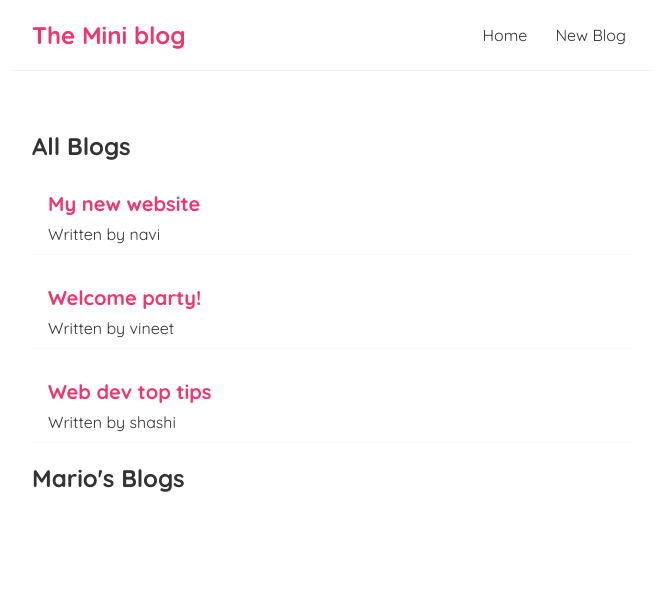
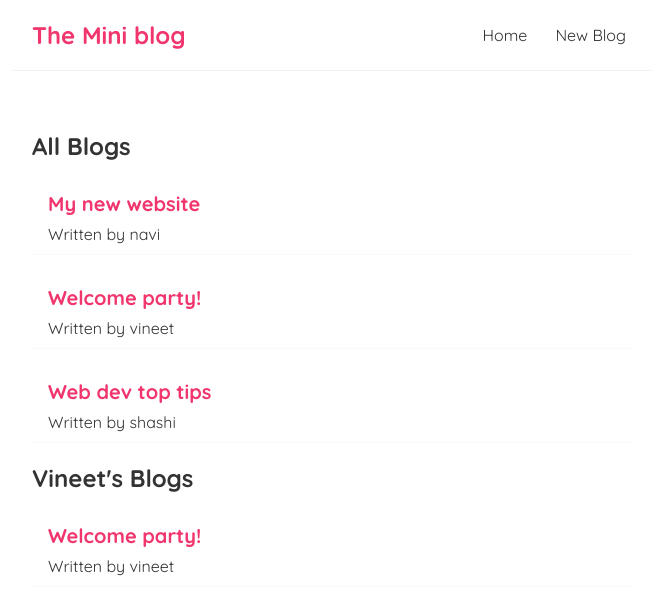
Before and after one commit to vvt22/PracticeReact, a React (Create React App) app in the folder miniblog/: page / in a window 1280 px wide. Shown: the top 614 px of the page, without its empty margins (308-964 px from the left). Built offline with nearby package versions, Linux system fonts and the light colour scheme.

Commit message:
reusingpropsbug

```diff
--- a/miniblog/src/Home.js
+++ b/miniblog/src/Home.js
@@ -22,8 +22,8 @@ const Home = () => {
     <div className="home">
       <BlogList blogs={blogs} title="All Blogs" />
       <BlogList
-        blogs={blogs.filter((blog) => blog.author === "mario")}
-        title="Mario's Blogs"
+        blogs={blogs.filter((blog) => blog.author === "vineet")}
+        title="Vineet's Blogs"
       />
     </div>
   );
```
